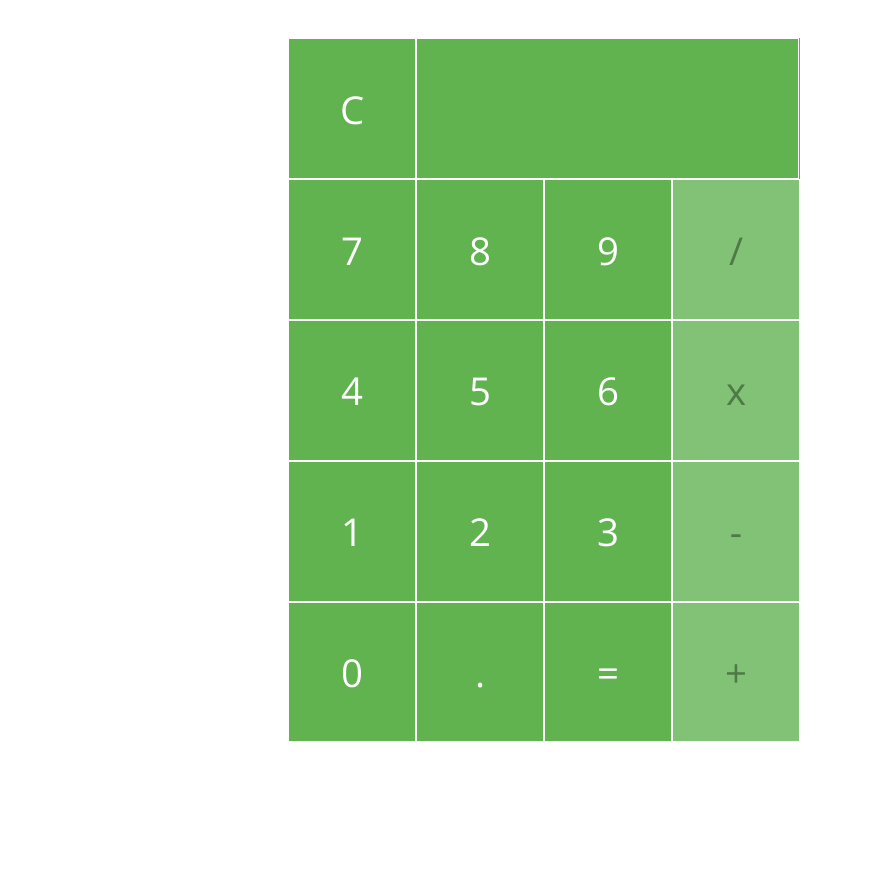
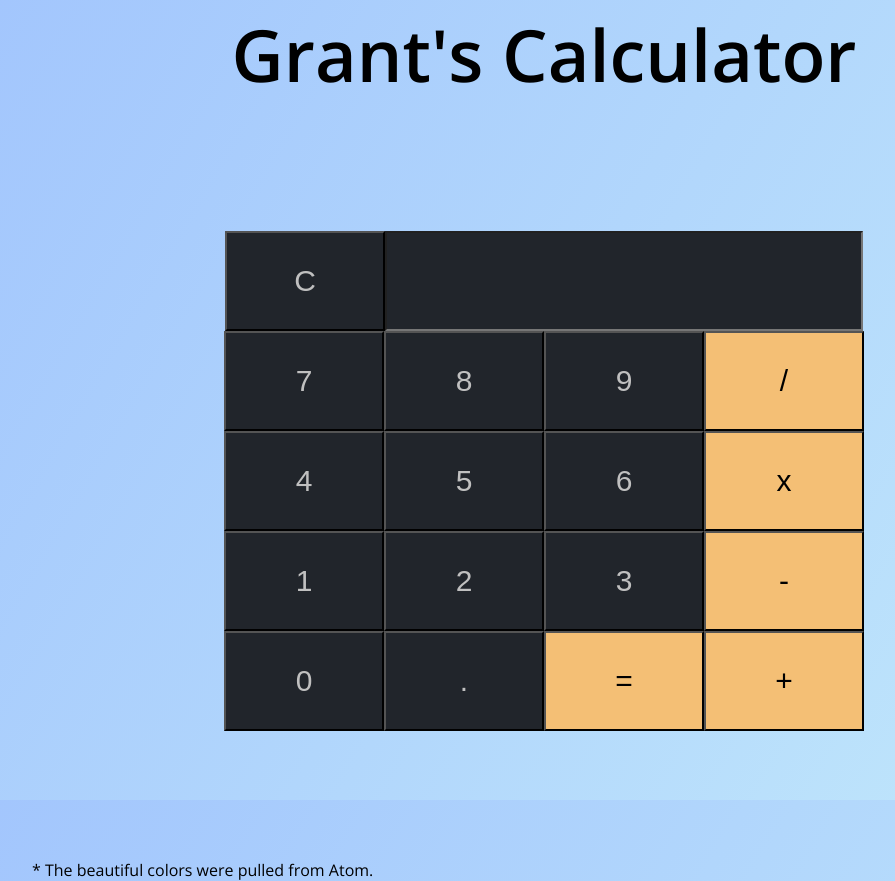
Before and after one commit to grantmcgrath/calculator, a plain HTML site: page index.html in a window 1280 px wide. Shown: the whole page, without its empty margins (96-991 px from the left). Before the commit the page ends 800 px from the top, so only its background shows below. Drawn offline with nearby package versions, Linux system fonts and the light colour scheme.

Commit message:
Rewrote project based off of online guide.

```diff
--- a/css/styles.css
+++ b/css/styles.css
@@ -1,56 +1,65 @@
-body {
-  margin: auto;
+html {
+  height: 100%;
 }
 
-section {
-  background-color: #61b34f;
-  margin: 3vw auto;
-  height: 55vw;
-  width: 40vw;
-  display: flex;
-  flex-wrap: wrap;
+body{
+  margin: 0 auto;
+  font-family: 'Open Sans', sans-serif;
+  height: 100;
+  background-image: linear-gradient(120deg, #a1c4fd 0%, #c2e9fb 100%);
+  /*I stumbled over this gradient somewhere on the internet and liked it.*/
 }
 
-div {
-  width: 10vw;
-  flex-flow: row;
-  flex-wrap: wrap;
+
+
+h1{
+  margin: 5px;
+  text-align: center;
+  font-size: 72px;
 }
 
-button {
-  border: .1vw solid white;
-  color: white;
-  width: 100%;
-  height: 100%;
-  background-color: #61b34f;
-  font-family: 'Open Sans', sans-serif;
-  font-weight: 200;
-  font-size: 3vw;
+button{
+  width: 25%;
+  height: 100px;
+  font-size: 30px;
+  color: silver;
+  background-color: #21252b;
 }
 
-#results {
-  width: 29.8vw;
-  border: .1vw solid white;
+input{
+  float: right;
+  width: 73.4%;
+  font-size: 30px;
   color: white;
-  font-weight: 200;
-  font-size: 3vw;
-  text-align: right;
-  align-content: stretch;
+  background-color: #21252b;
 }
 
-.lighter {
-  background-color: #82c276;
-  color: #4f7a47;
+footer {
+  margin: 0 auto;
+  width: 80%;
 }
 
-.lighter:hover {
+.clear:hover {
   color: white;
 }
 
 .hover:hover {
-  background-color: #82c276;
+  opacity: 0.8;
 }
 
-/*.border {
-  border: 1px solid black;
-}*/
+.main_body{
+  display: flex;
+  flex-wrap: wrap;
+  width: 50%;
+  margin: 10% 25%;
+  justify-content: center;
+
+}
+
+.function{
+  width:25%;
+  height: 100px;
+  font-size: 30px;
+  color: black;
+  background-color: #f4bf75;
+}
--- a/index.html
+++ b/index.html
@@ -3,73 +3,47 @@
 
 <head>
   <meta charset="utf-8">
-  <title>Grant's Calculator</title>
-  <link rel="shortcut icon" href="favicon.ico" type="image/x-icon">
-  <link rel="icon" href="favicon.ico" type="image/x-icon">
-  <link href="https://fonts.googleapis.com/css?family=Open+Sans:300,400" rel="stylesheet">
-  <link rel="stylesheet" type="text/css" href="css/styles.css">
+  <title>Grant's Calcutor</title>
+  <link rel="stylesheet" href="./css/styles.css">
+  <link href="https://fonts.googleapis.com/css?family=Open+Sans:300,400,600" rel="stylesheet">
 </head>
 
 <body>
-  <section>
-    <div id="clear">
-      <button value="C" type="button" name="clear"  class="hover">C</button>
-    </div>
-    <div id="results"  name="results" class="border">
+  <header>
+    <h1>Grant's Calculator </h1>
+  </header>
 
-    </div><br>
-    <div id="seven">
-      <button value="7" type="button" name="seven" class="digit">7</button>
-    </div>
-    <div id="eight">
-      <button value="8" type="button" name="eight" class="digit">8</button>
-    </div>
-    <div id="nine">
-      <button value="9" type="button" name="nine" class="digit">9</button>
-    </div>
-    <div id="division">
-      <button value="/" type="button" name="division" class="lighter digit">/</button>
-    </div>
-    <div id="four">
-      <button value="4" type="button" name="four" class="digit">4</button>
-    </div>
-    <div id="five">
-      <button value="5" type="button" name="five" class="digit">5</button>
-    </div>
-    <div id="six">
-      <button value="6" type="button" name="six" class="digit">6</button>
-    </div>
-    <div id="multiplication">
-      <button value="*" type="button" name="multiplication" class="lighter digit">x</button>
-    </div>
-    <div id="one">
-      <button value="1" type="button" name="one" class="digit">1</button>
-    </div>
-    <div id="two">
-      <button value="2" type="button" name="two" class="digit">2</button>
-    </div>
-    <div id="three">
-      <button value="3" type="button" name="three" class="digit">3</button>
-    </div>
-    <div id="subtraction">
-      <button value="-" type="button" name="subtraction" class="lighter digit">-</button>
-    </div>
-    <div id="zero">
-      <button value="0" type="button" name="zero" class="digit">0</button>
-    </div>
-    <div id="decimal">
-      <button value="." type="button" name="decimal" class="digit">.</button>
-    </div>
-    <div id="equal">
-      <button value="=" type="button" name="equal" class="hover">=</button>
-    </div>
-    <div id="addition">
-      <button value="+" type="button" name="addition" class="lighter digit">+</button>
-    </div>
+  <section class="main_body">
+    <!--first line-->
+    <button class="clear hover" type="button" name="clear" onclick="clearButton()">C</button>
+    <input type="text" id="result" value=" " onclick="">
+    <!--second line-->
+    <button type="button" onclick="displayVal('7')" value="7">7</button>
+    <button type="button" onclick="displayVal('8')" value="8">8</button>
+    <button type="button" onclick="displayVal('9')" value="9">9</button>
+    <button class="function hover" onclick="displayVal('/')" type="button" name="divide">/</button>
+    <!--third line-->
+    <button type="button" onclick="displayVal('4')" value="4">4</button>
+    <button type="button" onclick="displayVal('5')" value="5">5</button>
+    <button type="button" onclick="displayVal('6')" value="6">6</button>
+    <button class="function hover" onclick="displayVal('*')" type="button" name="multiply">x</button>
+    <!--fourth line-->
+    <button type="button" onclick="displayVal('1')" value="1">1</button>
+    <button type="button" onclick="displayVal('2')" value="2">2</button>
+    <button type="button" onclick="displayVal('3')" value="3">3</button>
+    <button class="function hover" onclick="displayVal('-')" type="button" name="subtract">-</button>
+    <!--last line-->
+    <button type="button" onclick="displayVal('0')" value="0">0</button>
+    <button type="button" onclick="displayVal('.')" name="period">.</button>
+    <button class="function hover" type="button" onclick="totalVal()" name="=">=</button>
+    <button class="function hover" onclick="displayVal('+')" type="button" name="plus">+</button>
   </section>
 
+  <footer>
+    <p>* The beautiful colors were pulled from Atom.</p>
+  </footer>
 
-  <script src="js/main.js" type="text/javascript"></script>
+  <script type="text/javascript" src="./js/main.js"></script>
 </body>
 
 </html>
--- a/js/main.js
+++ b/js/main.js
@@ -1,28 +1,27 @@
-var results = document.querySelector("#results");
-var buttons = document.querySelectorAll(".digit");
-// console.log(buttons);
+let result = document.querySelector("#result");
+let onScreen = "";
+let period = false;
 
-var values = [];
+function clearButton(){
+  result.value = "";
+  period = false;
+  onScreen = "";
+}
 
-// Takes the input of each key other then equal or clear and adds it to the array
-for (i = 0; i < buttons.length; i++) {
-  buttons[i].addEventListener("click", function() {
-    results.innerHTML += event.target.value;
-    values.push(event.target.value);
-    console.log(values);
-  })
-};
+function displayVal(inputNum){
+  if((!isNaN(inputNum) || (inputNum == "." && period == false)) || (onScreen.length > 0 && !isNaN(onScreen.substr(onScreen.length-1)))){
 
-// When the equal key is selected, this takes the array and does the equation and returns the result
-var equal = document.querySelector("#equal");
-equal.addEventListener("click", function() {
-  console.log(eval(values.join(" ")));
-  results.innerHTML=(eval(values.join(" ")));
-});
+    if (inputNum != "." || ((inputNum == ".") && !period)){
+      onScreen = onScreen + inputNum;
+      result.value = onScreen;
+    }
+  }
+}
 
-// Clears the results by clearing the values array
-var clear = document.querySelector("#clear");
-clear.addEventListener("click", function() {
-  values = [];
-  results.innerHTML = " ";
-});
+function totalVal(){
+  if (onScreen != ""){
+    var total = eval(onScreen);
+    onScreen = total.toString();
+    result.value = total;
+  }
+}
```
Also changed, not shown: 2 other files.
